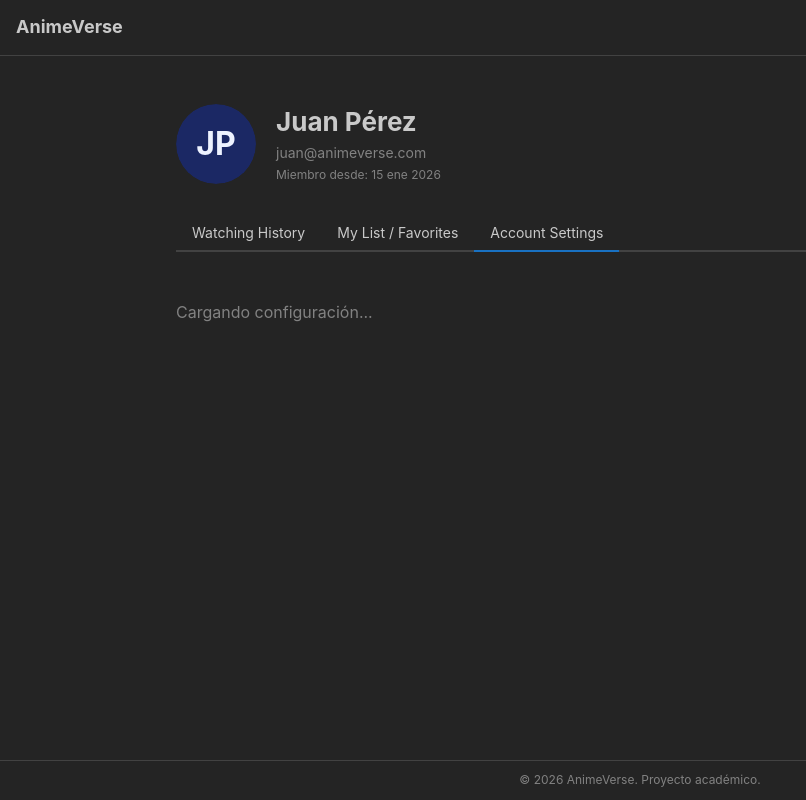
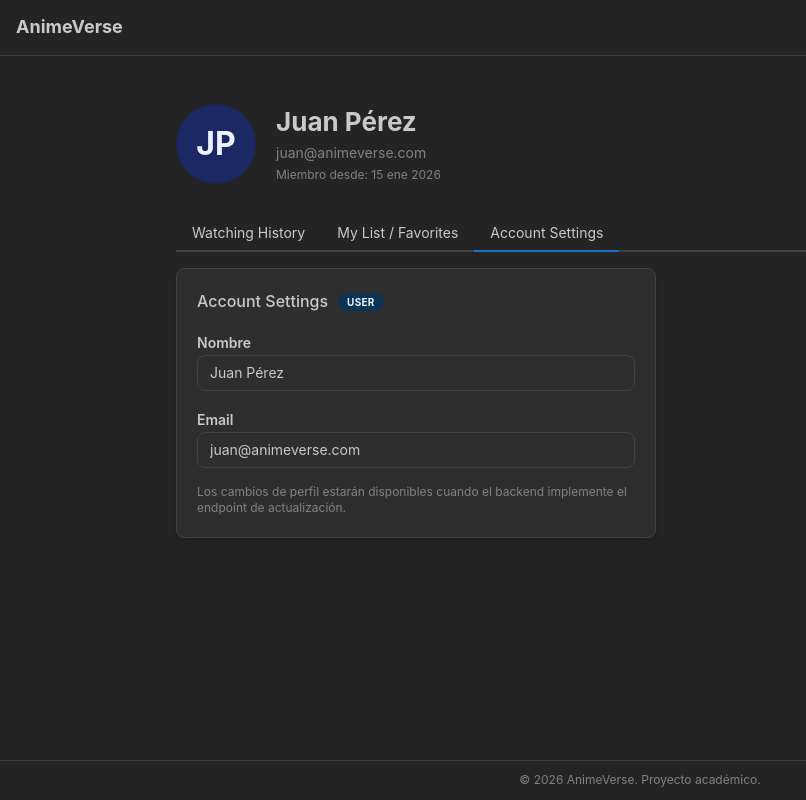
Before and after one commit to GeanfrancoGPD/AnimeGJ, a React (Vite) app in the folder frontend/: page /profile in a window 1280 px wide. Both pictures are taken after a click on the tab "Account Settings". Shown: the whole page, without its empty margins (0-806 px from the left). Built offline with nearby package versions, Linux system fonts and the light colour scheme.

Commit message:
feat: Add basic configuration settings in Profile

```diff
--- a/frontend/src/pages/Profile.tsx
+++ b/frontend/src/pages/Profile.tsx
@@ -14,6 +14,8 @@ import {
   SimpleGrid,
   Image,
   Button,
+  TextInput,
+  Badge,
 } from '@mantine/core';
 import { notifications } from '@mantine/notifications';
 import { useDisclosure } from '@mantine/hooks';
@@ -269,9 +271,26 @@ function Profile() {
         </Tabs.Panel>
 
         <Tabs.Panel value="settings">
-          <Text c="dimmed" py="xl">
-            Cargando configuración...
-          </Text>
+          <Card withBorder shadow="sm" radius="md" p="lg" maw={480}>
+            <Stack gap="md">
+              <Group gap="xs">
+                <Text fw={500}>Account Settings</Text>
+                <Badge
+                  size="sm"
+                  variant="light"
+                  color={user.role === 'admin' ? 'yellow' : 'blue'}
+                >
+                  {user.role}
+                </Badge>
+              </Group>
+              <TextInput label="Nombre" value={user.name} readOnly />
+              <TextInput label="Email" value={user.email} readOnly />
+              <Text size="xs" c="dimmed">
+                Los cambios de perfil estarán disponibles cuando el backend
+                implemente el endpoint de actualización.
+              </Text>
+            </Stack>
+          </Card>
         </Tabs.Panel>
       </Tabs>
 
```
